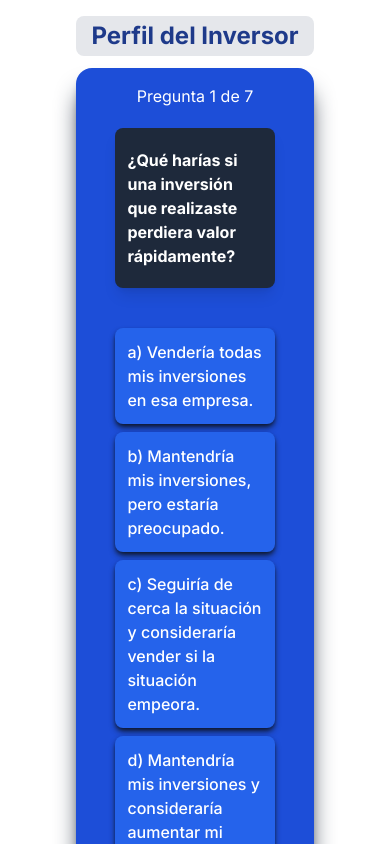
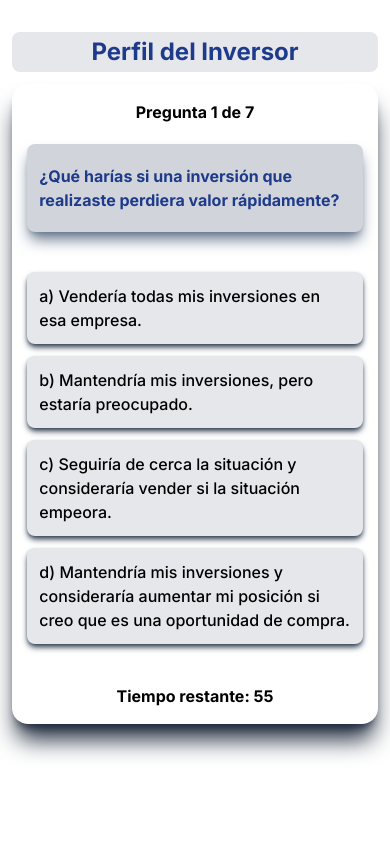
Before and after one commit to rosmildoLopes/formCuyaNext, a Next.js app: page /testPerfilDeInversor in a window 390 px wide. Shown: the top 844 px of the page. Built offline with nearby package versions, Linux system fonts and the light colour scheme.

Commit message:
responsive

```diff
--- a/app/components/form.jsx
+++ b/app/components/form.jsx
@@ -89,7 +89,7 @@ const Form = () => {
       <p className="flex justify-center items-center text-4xl font-extrabold text-zinc-600 w-8/12 mx-auto h-20">
         LOGO CUYANAS
       </p>
-      <h2 className="bg-blue-700 py-2 text-2xl text-center font-bold text-white w-11/12 mx-auto shadow-lg shadow-gray-800 mb-2">
+      <h2 className="bg-blue-700 py-3 text-2xl text-center font-bold text-white w-11/12 mx-auto shadow-lg shadow-gray-800 mb-2">
         Iniciar Alta de Cuenta de Persona Humana
       </h2>
       {errors.consentimiento?.type === "required" && (
--- a/app/components/subirDni.jsx
+++ b/app/components/subirDni.jsx
@@ -17,7 +17,7 @@ const SubirDni = () => {
       <div className="flex flex-col md:flex-row gap-12 justify-center mt-12">
         <div className="flex flex-col border rounded-xl py-10 px-12 gap-6 w-full md:w-1/2">
           <div className="flex justify-center items-center">
-            <button className="bg-blue-600 text-white w-2/3 py-2 rounded-lg font-semibold flex items-center justify-center gap-3">
+            <button className="bg-blue-600 text-white w-full lg:w-2/3 py-2 rounded-lg font-semibold flex items-center justify-center gap-3">
               <p className="flex justify-center items-center text-xl">
                 <ImUpload3 />
               </p>
@@ -34,8 +34,8 @@ const SubirDni = () => {
           </div>
         </div>
         <div className="flex flex-col border rounded-xl py-10 px-12 gap-6 w-full md:w-1/2">
-          <div className="flex flex-col md:flex-row justify-center items-center ">
-            <button className="bg-blue-600 text-white w-2/3 py-2 rounded-lg font-semibold flex items-center justify-center gap-3">
+          <div className="flex flex-col md:flex-row justify-center items-center w-full">
+            <button className="bg-blue-600 text-white w-full lg:w-2/3  py-2 rounded-lg font-semibold flex items-center justify-center gap-3">
               <p className="flex justify-center items-center text-xl">
                 <ImUpload3 />
               </p>
--- a/app/datosDelTitular/page.jsx
+++ b/app/datosDelTitular/page.jsx
@@ -35,7 +35,7 @@ const DatosDelTitular = () => {
               <p className="text-left text-sm">correoelectronico@gmail.com</p>
             </div>
           </div>
-          <div className="flex flex-col justify-center items-center gap-5 w-3/12">
+          <div className="flex flex-col justify-center items-center gap-5 md:w-full lg:w-3/12">
             <div className="flex justify-center items-center w-full">
               <Link href="/datosPersonales" className="w-full">
                 <button className="px-5 py-3 bg-blue-600 text-white font-extrabold rounded-full w-full">
--- a/app/documentacionRequerida/page.jsx
+++ b/app/documentacionRequerida/page.jsx
@@ -20,7 +20,7 @@ const DocumentacionRequerida = () => {
           superar los 50MB en la totalidad de los archivos
         </p>
       </div>
-      <p className="text-blue-700 bg-gray-200 font-semibold text-center tracking-wide py-1">
+      <p className="text-blue-700 w-full bg-gray-200 font-semibold text-center tracking-wide py-1">
         Frente y Dorso del DNI
       </p>
       <SubirDni />
--- a/app/solicitudCompleta/page.jsx
+++ b/app/solicitudCompleta/page.jsx
@@ -5,7 +5,7 @@ import { FaRegCheckCircle } from "react-icons/fa";
 const page = () => {
   return (
     <div className="flex flex-col gap-12 p-12">
-      <div className="flex flex-col gap-8 rounded-2xl shadow-md shadow-slate-800 w-8/12 mx-auto p-16">
+      <div className="flex flex-col gap-8 rounded-2xl shadow-md shadow-slate-800 w-full lg:w-8/12 mx-auto p-6 lg:p-16">
       <div className="flex justify-center items-center">
         <p className="text-8xl text-blue-700">
           <FaRegCheckCircle />
--- a/app/testPerfilDeInversor/page.jsx
+++ b/app/testPerfilDeInversor/page.jsx
@@ -8,7 +8,7 @@ import Link from "next/link";
 const TestPerfilInversor = () => {
   const [preguntasAleatorias, setPreguntasAleatorias] = useState([]);
   const [preguntaActual, setPreguntaActual] = useState(0);
-  const [tiempoRestante, setTiempoRestante] = useState(10);
+  const [tiempoRestante, setTiempoRestante] = useState(60);
   const [areDisabled, setAreDisabled] = useState(false);
   const [respuestas, setRespuestas] = useState([]);
   const [resultadosMostrados, setResultadosMostrados] = useState(false);
@@ -45,7 +45,7 @@ const TestPerfilInversor = () => {
       } else {
         // Si no es la última pregunta, pasa a la siguiente
         setPreguntaActual(preguntaActual + 1);
-        setTiempoRestante(10);
+        setTiempoRestante(60);
       }
     }, 1500);
   };
@@ -100,7 +100,7 @@ const TestPerfilInversor = () => {
         );
       case "experto":
         return (
-          <ul className="text-black list-disc text-lg">
+          <ul className="text-black list-disc text-lg ">
             <li>Operaciones apalancadas</li>
             <li>Estrategias de arbitraje</li>
             <li>Instrumentos financieros complejos</li>
@@ -112,25 +112,25 @@ const TestPerfilInversor = () => {
   };
 
   return (
-    <div className="p-4 text-white">
-      <p className="text-2xl text-center text-blue-900 font-bold py-1 bg-gray-200 w-8/12 mx-auto rounded-lg mb-3">
+    <div className="py-8 px-3 lg:p-4 text-black font-bold">
+      <p className="text-2xl text-center text-blue-900 font-bold py-1 bg-gray-200 w-full lg:w-8/12 mx-auto rounded-lg mb-3">
         Perfil del Inversor
       </p>
       {!resultadosMostrados ? (
-        <div className="flex flex-col justify-center items-center shadow-xl shadow-slate-800 bg-blue-700 rounded-2xl w-8/12 mx-auto gap-5 py-4">
+        <div className="flex flex-col justify-center items-center shadow-xl shadow-slate-800  rounded-2xl w-full lg:w-8/12 mx-auto gap-5 py-4">
           <div className="numero-pregunta">
             Pregunta {preguntaActual + 1} de {preguntas.length}
           </div>
-          <div className="titulo-pregunt bg-slate-800 font-bold py-5 text-left rounded-lg w-8/12 mx-auto cursor-pointer transition duration-300  shadow-lg px-3">
+          <div className="titulo-pregunt text-blue-900 font-bold bg-gray-300 shadow-lg shadow-slate-500  py-5 text-left rounded-lg w-11/12 lg:w-8/12 mx-auto cursor-pointer transition duration-300 px-3">
             {getPreguntaActual().titulo}
           </div>
-          <ul className="flex flex-col py-5 gap-2 w-8/12 mx-auto">
+          <ul className="flex flex-col py-5 gap-3 w-11/12 lg:w-8/12 mx-auto">
             {getPreguntaActual().opciones.map((opcion, index) => (
               <li key={index}>
                 <button
                   onClick={() => handleAnswerSubmit(opcion)}
                   disabled={areDisabled}
-                  className="bg-blue-600 shadow-md shadow-slate-900 text-white font-medium py-3 text-left rounded-lg w-full cursor-pointer transition duration-300 px-3"
+                  className="bg-gray-200 shadow-md  shadow-slate-700 hover:scale-105 font-medium py-3 text-left rounded-lg w-full cursor-pointer transition duration-300 px-3"
                 >
                   {opcion.textoRespuesta}
                 </button>
@@ -182,7 +182,7 @@ const TestPerfilInversor = () => {
               </button>
             </div>
             <div className="flex justify-end items-center">
-              <Link href="/documentacionRequerida">
+              <Link href="/solicitudCompleta">
                 <button className="px-5 py-3 bg-blue-600 text-white font-semibold rounded-xl">
                   Sí, estoy de acuerdo
                 </button>
```
Also changed, not shown: app/components/PruebaDeVida.jsx (+8 -7 lines).
